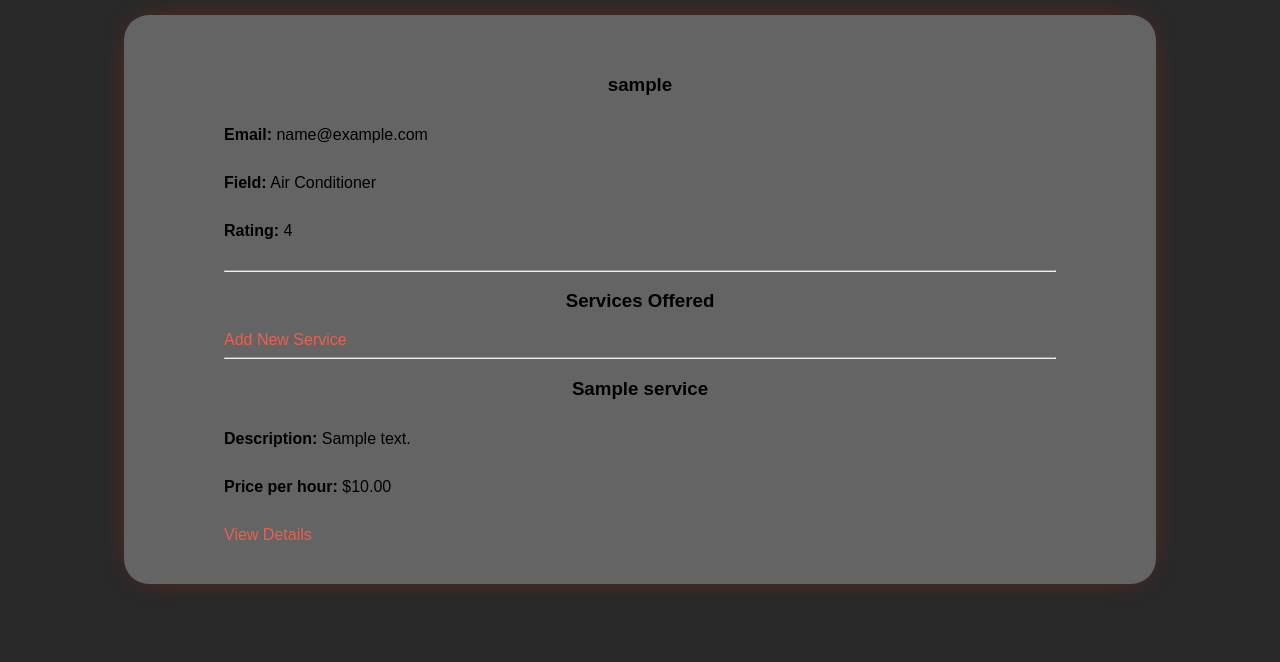
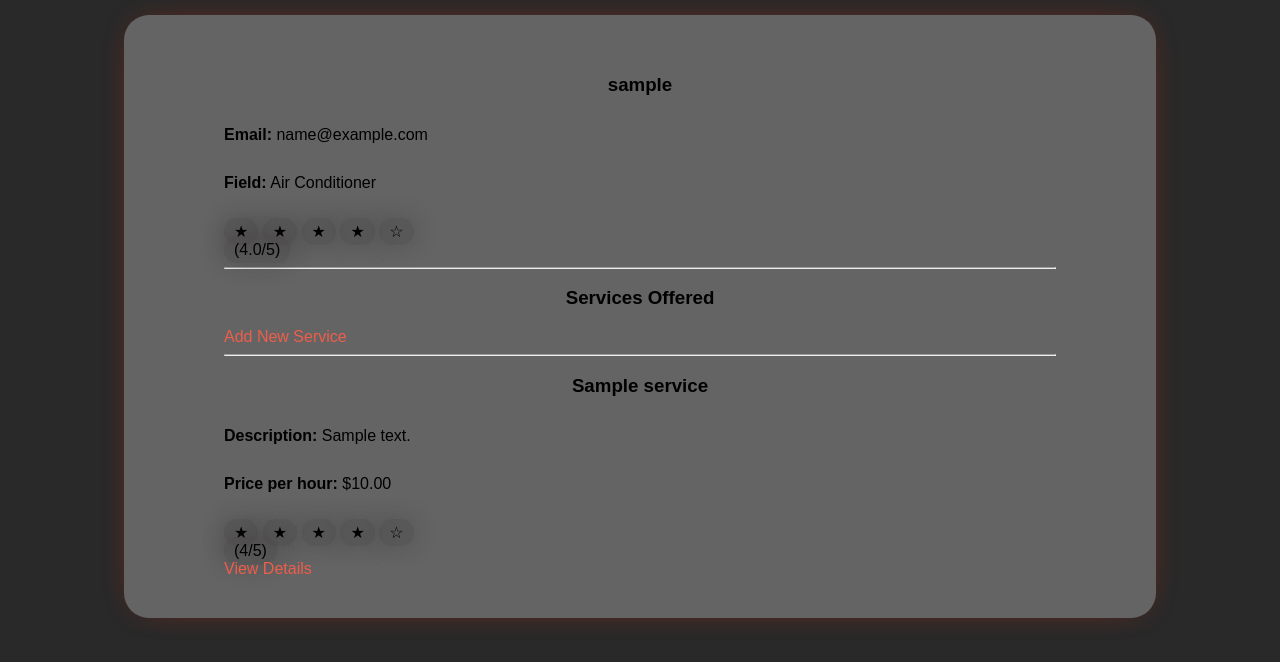
Before and after one commit to Wendy-Tabitha/netfix, a Django app: a page that uses users/templates/users/company_profile.html in a window 1280 px wide. Shown: the part 61-723 px from the top of the page. Run offline with Django 3.2, Linux system fonts and the light colour scheme; a user stored in the database is signed in; tables that the repository leaves empty hold one stand-in row (values such as "Sample post").

Commit message:
feat: Enhance company profile page with dynamic rating display and add unit tests for forms, models, and views

```diff
--- a/users/templates/users/company_profile.html
+++ b/users/templates/users/company_profile.html
@@ -9,7 +9,18 @@
                     <h3 class="card-title">{{ company.user.username }}</h3>
                     <p class="text-muted"><strong>Email: </strong>{{ company.user.email }}</p>
                     <p><strong>Field:</strong> {{ company.field }}</p>
-                    <p><strong>Rating:</strong> {{ company.rating }}</p>
+                    <div class="company-rating">
+                        <div class="stars">
+                            {% for i in "12345"|make_list %}
+                                {% if forloop.counter <= company.average_rating %}
+                                    <span class="star filled">★</span>
+                                {% else %}
+                                    <span class="star">☆</span>
+                                {% endif %}
+                            {% endfor %}
+                        </div>
+                        <span class="rating-value">({{ company.average_rating|floatformat:1 }}/5)</span>
+                    </div>
                     <hr>
                 </div>
             </div>
@@ -37,6 +48,18 @@
                                     <h3 class="card-title">{{ service.name }}</h3>
                                     <p class="card-text"><strong>Description: </strong>{{ service.description|truncatewords:20 }}</p>
                                     <p class="card-text"><strong>Price per hour:</strong> ${{ service.price_hour }}</p>
+                                    <div class="company-rating">
+                                        <div class="stars">
+                                            {% for i in "12345"|make_list %}
+                                                {% if forloop.counter <= service.rating %}
+                                                    <span class="star filled">★</span>
+                                                {% else %}
+                                                    <span class="star">☆</span>
+                                                {% endif %}
+                                            {% endfor %}
+                                        </div>
+                                        <span class="rating-value">({{ service.rating }}/5)</span>
+                                    </div>
                                     <a href="{% url 'service_detail' service.id %}" class="btn btn-primary">View Details</a>
                                 </div>
                             </div>
```
Also changed, not shown: users/tests/__init__.py (added, +1 -0 lines), users/tests/debug_helpers.py (added, +15 -0 lines), users/tests/test_forms.py (added, +55 -0 lines), users/tests/test_models.py (added, +56 -0 lines), users/tests/test_views.py (added, +18 -0 lines).
